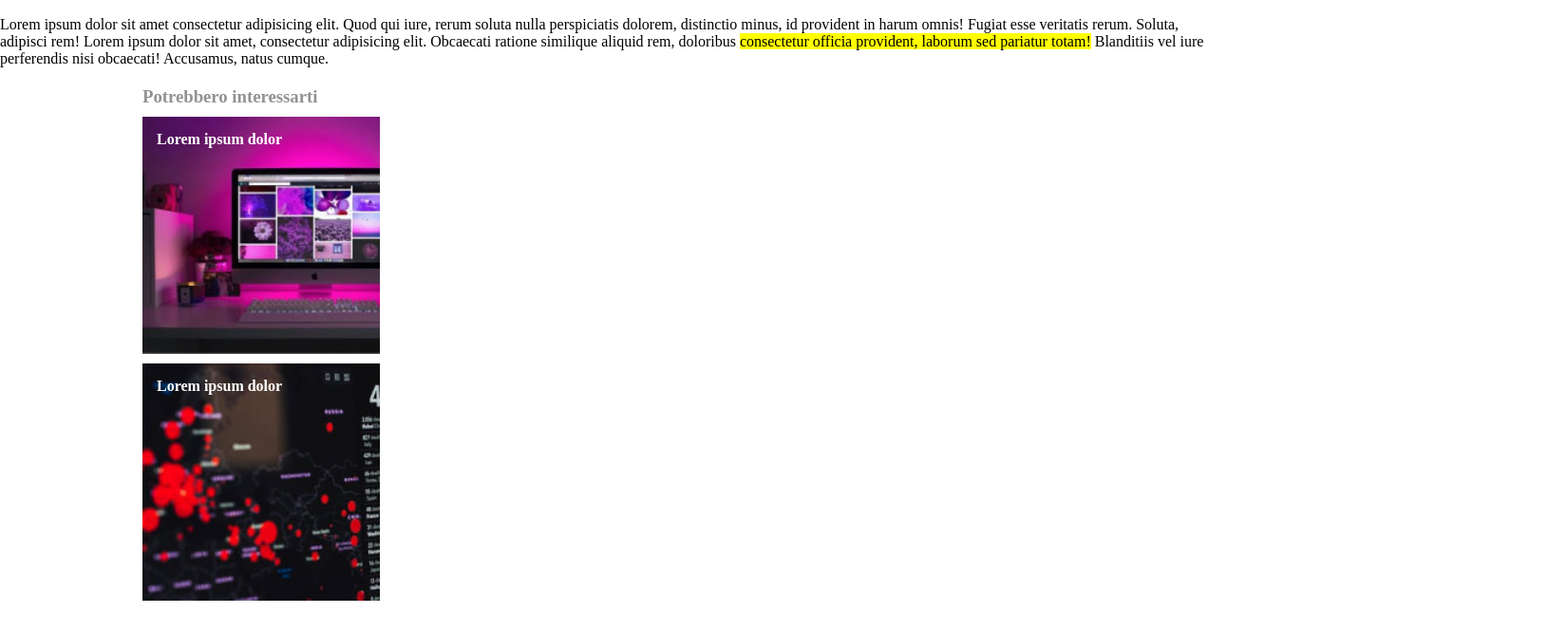
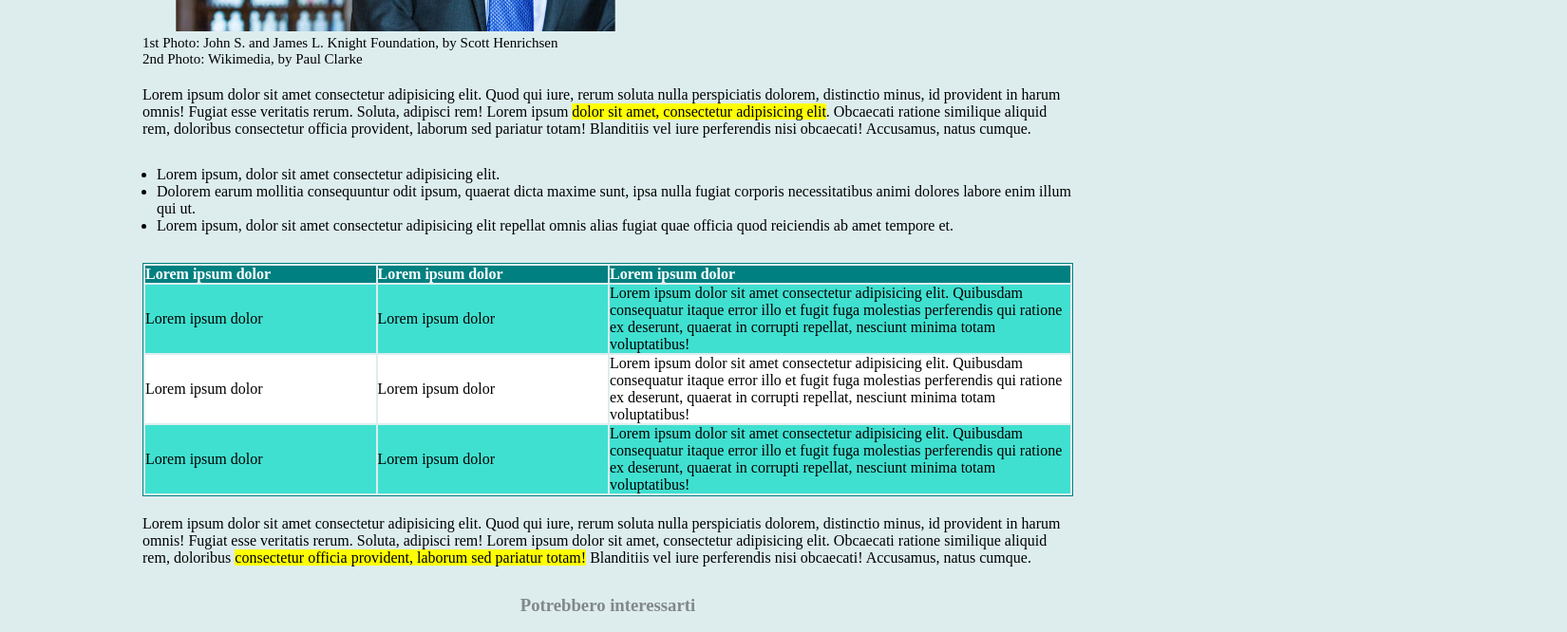
Before and after one commit to petrescuandreea/html-css-booleaner, a plain HTML site: page bonus/index2.html in a window 1280 px wide. Shown: the part 1017-1683 px from the top of the page at 95% size, 1650 px wide, since content can reach past the window. Drawn offline with Linux system fonts and the light colour scheme.

Commit message:
bonus finalization

```diff
--- a/bonus/css/style2.css
+++ b/bonus/css/style2.css
@@ -4,9 +4,13 @@
     box-sizing: border-box;
 }
 
-/* main {
+body {
+    background-color: rgb(221, 237, 238);
+}
+
+main, footer {
     margin: 25px 150px;
-} */
+}
 
 header {
     background-color: rgb(77, 150, 179);
@@ -22,23 +26,17 @@ header {
 }
 
 h1 {
-    margin-top: 10px;
+    margin-bottom: 0px;
+    font-size: 45px;
 }
 
 h1, #info, #date {
-    margin-bottom: 0px;
     text-align: center;
 }
 
 #info, #date {
     font-style: italic;
 }
-
-.container {
-    width: 1500px;
-    margin: 20px 150px;
-}
-
 
 #info {
     color: rgba(41, 38, 38, 0.507);
@@ -56,6 +54,10 @@ h1, #info, #date {
     font-size: 10px;
 }
 
+#tim2 {
+    margin-left: 35px;
+}
+
 .photo_description {
     font-size: 15px;
 }
@@ -71,13 +73,18 @@ ul{
 /* table */
 table {
     width: 100%;
-    border-collapse: collapse;
+    border: 1px solid teal;
+    border-collapse:separate;
   }
 
 th {
     background-color: teal;
     color: white;
     text-align: left;
+}
+
+.white {
+    background-color: white;
 }
 
 .blu {
@@ -90,10 +97,10 @@ th {
 
 
 /* footer */
-
-
 h3 {
     color:rgba(41, 38, 38, 0.507);
+    text-align: center;
+    margin-bottom: 20px;
 }
 
 .img_footer {
@@ -104,28 +111,45 @@ h3 {
 
 #img1 {
     background-image: url("../img/monitor.jpg");
-    margin-bottom: 10px;
 }
 
 #img2 {
     background-image: url('../img/graph.jpg');
-    margin-bottom: 50px;
+
 }
 
+#img1, #img2 {
+    margin-top: 30px;
+}
+
+.container {
+    position: relative;
+    width: 100%;
+    height: 50vh;
+    background-color: rgb(125, 191, 196);
+}
+
+#img1{
+    position: absolute;
+    left: 250px;
+}
+
+#img2 {
+    position: absolute;
+    right:250px;
+    top: 0;
+}
 
 h4 {
     color: white;
     padding: 15px;
 }
 
-ul, table{
+/* general */
+ul, table, footer{
     margin-top: 30px;
 }
 
 p {
     margin-top: 20px;
 }
-
-h3{
-    margin-bottom: 10px;
-}
--- a/bonus/index2.html
+++ b/bonus/index2.html
@@ -29,10 +29,9 @@
             <strong>il 10/10/2020</strong>
         </div>
 
-        <div class="container">
         <div id="tim_img">
-                <img src="img/tim-1.jpg" alt="">
-                <img src="img/tim-2.jpg" alt="">
+            <img id="tim1" src="img/tim-1.jpg" alt="">
+            <img id="tim2" src="img/tim-2.jpg" alt="">
         </div>
 
         <div class="photo_description">
@@ -42,7 +41,7 @@
         <div class="photo_description">
             2nd Photo: Wikimedia, by Paul Clarke
         </div>
-        </div>
+
 
         <p>Lorem ipsum dolor sit amet consectetur adipisicing elit. Quod qui iure, rerum soluta nulla perspiciatis dolorem, distinctio minus, id provident in harum omnis! Fugiat esse veritatis rerum. Soluta, adipisci rem! Lorem ipsum <span class="yellow">dolor sit amet, consectetur adipisicing elit</span>. Obcaecati ratione similique aliquid rem, doloribus consectetur officia provident, laborum sed pariatur totam! Blanditiis vel iure perferendis nisi obcaecati! Accusamus, natus cumque.
         </p>
@@ -73,7 +72,7 @@
                     <td>Lorem ipsum dolor</td>
                     <td>Lorem ipsum dolor sit amet consectetur adipisicing elit. Quibusdam consequatur itaque error illo et fugit fuga molestias perferendis qui ratione ex deserunt, quaerat in corrupti repellat, nesciunt minima totam voluptatibus!</td>
                 </tr>
-                <tr>
+                <tr class="white">
                     <td>Lorem ipsum dolor</td>
                     <td>Lorem ipsum dolor</td>
                     <td>Lorem ipsum dolor sit amet consectetur adipisicing elit. Quibusdam consequatur itaque error illo et fugit fuga molestias perferendis qui ratione ex deserunt, quaerat in corrupti repellat, nesciunt minima totam voluptatibus!</td>
@@ -93,8 +92,8 @@
 
     <!-- footer -->
     <footer>
+        <h3>Potrebbero interessarti</h3>
         <div class="container">
-            <h3>Potrebbero interessarti</h3>
             <div class="img_footer" id="img1">
                 <h4>Lorem ipsum dolor</h4>
             </div>
@@ -102,7 +101,6 @@
                 <h4>Lorem ipsum dolor</h4>
             </div>
         </div>
-
     </footer>
 
 </body>
```
Lines whose indentation alone changed are shown as unchanged.
